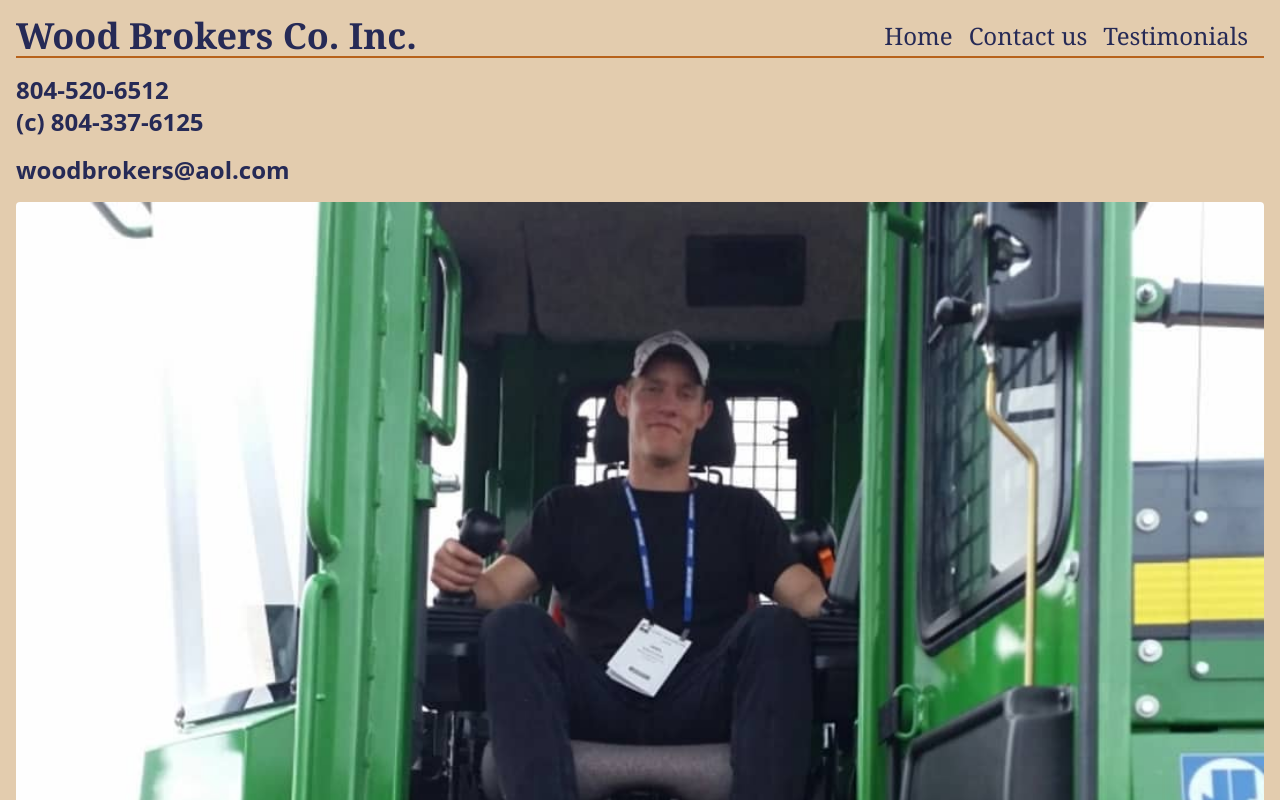
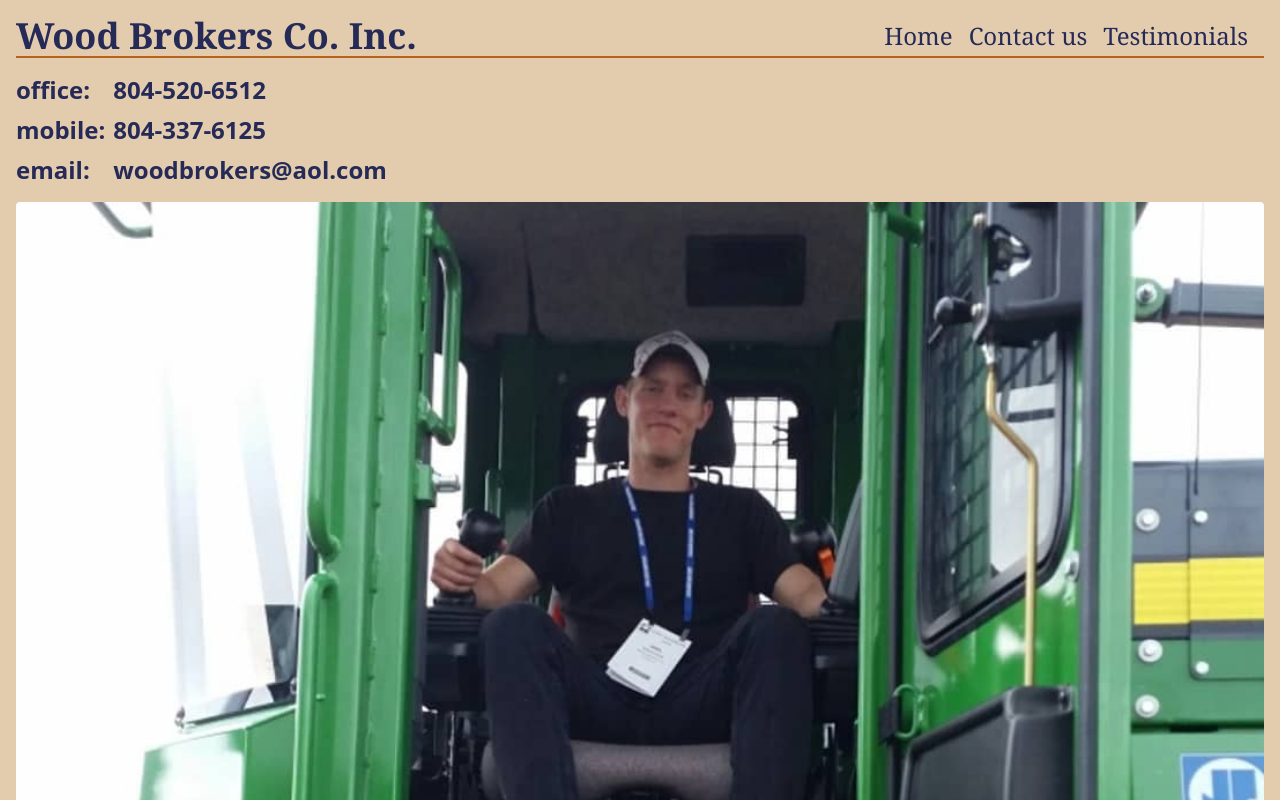
Before and after one commit to Musicus69/woodCoInc, a React (Create React App) app: page /contactUs in a window 1280 px wide. Shown: the top 800 px of the page. Built offline with nearby package versions, Linux system fonts and the light colour scheme.

Commit message:
updated contact us

```diff
--- a/src/components/ContactUs.js
+++ b/src/components/ContactUs.js
@@ -1,10 +1,12 @@
 function ContactUs() {
   return (
-    <div className="font-bold text-2xl">
-      {/* <h1 className="flex justify-center">Contact us</h1> */}
-      <h1 className="flex justify-left">804-520-6512</h1>
-      <h1 className="flex justify-left mb-4">(c) 804-337-6125</h1>
-      <h1 className="flex justify-left mb-4">woodbrokers@aol.com</h1>
+    <div className="font-bold text-2xl grid grid-cols-[auto_1fr] gap-2 mb-4">
+      <h1>office:</h1>
+      <h1>804-520-6512</h1>
+      <h1>mobile:</h1>
+      <h1>804-337-6125</h1>
+      <h1>email:</h1>
+      <h1>woodbrokers@aol.com</h1>
     </div>
   );
 }
```
